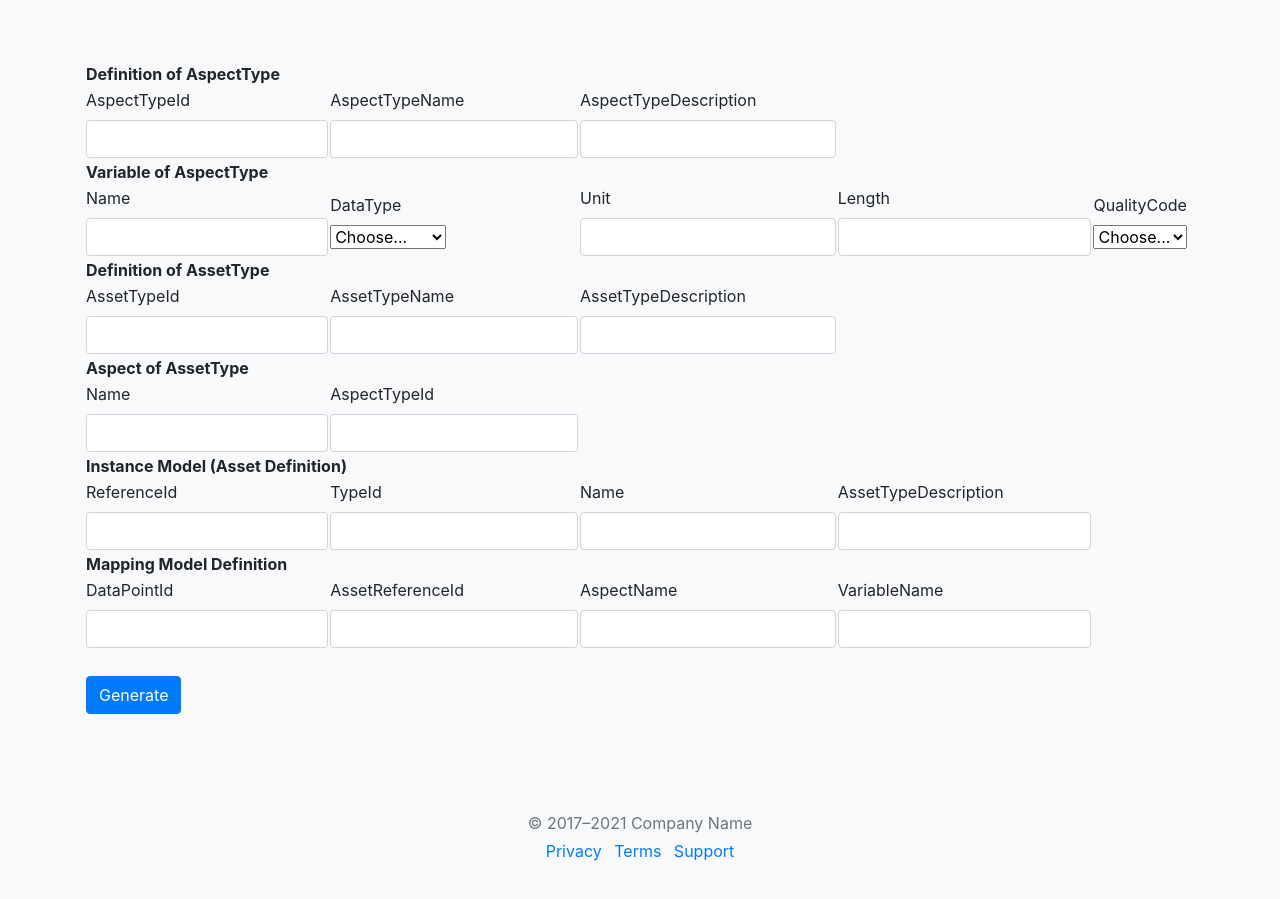
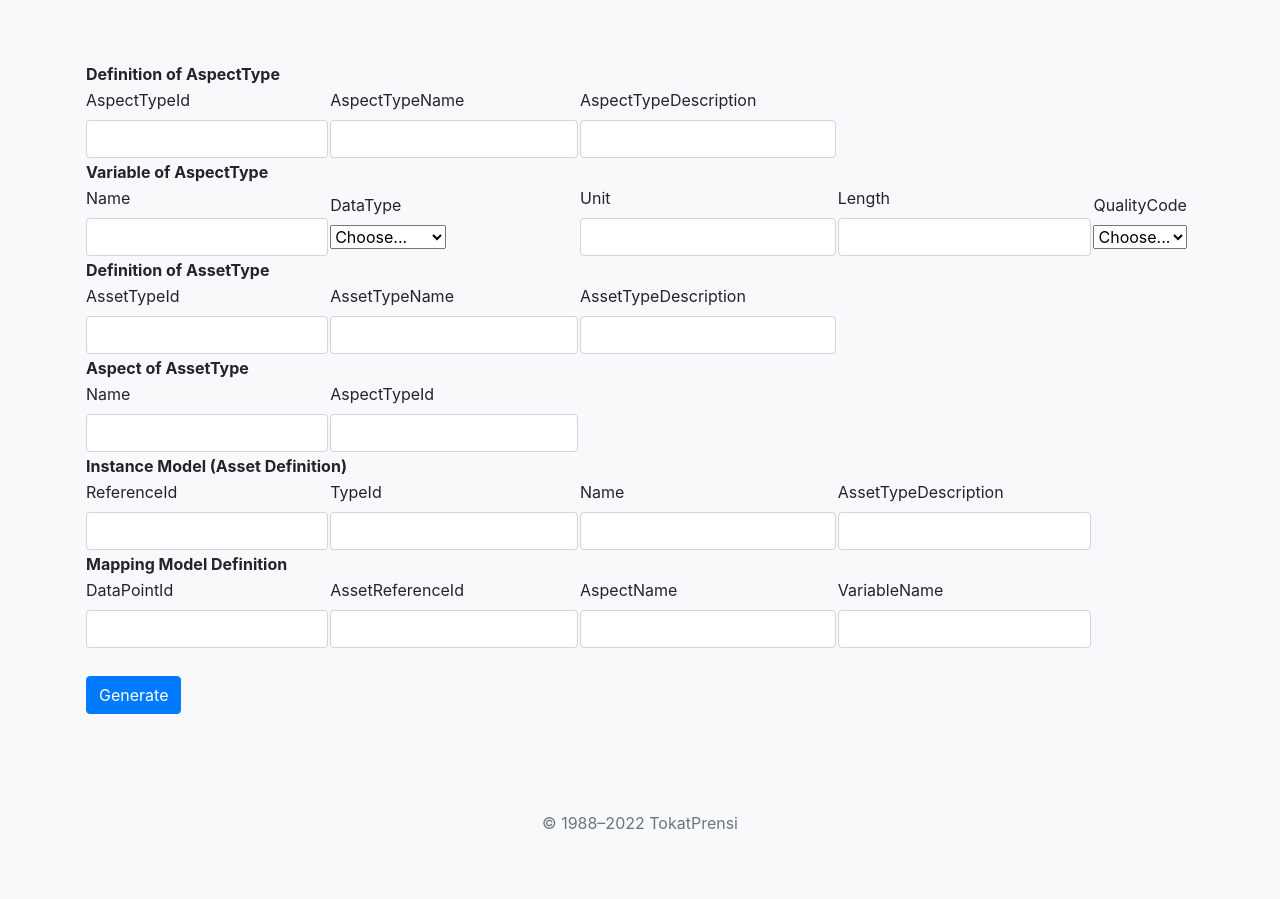
Before and after one commit to muhufuk/AssetModelGenerator, a plain HTML site: page index.html in a window 1280 px wide. Shown: the part 127-1026 px from the top of the page. Drawn offline with nearby package versions, Linux system fonts and the light colour scheme.

Commit message:
footer is updated

```diff
--- a/index.html
+++ b/index.html
@@ -276,12 +276,7 @@
   </main>
 
   <footer class="my-5 pt-5 text-muted text-center text-small">
-    <p class="mb-1">&copy; 2017–2021 Company Name</p>
-    <ul class="list-inline">
-      <li class="list-inline-item"><a href="#">Privacy</a></li>
-      <li class="list-inline-item"><a href="#">Terms</a></li>
-      <li class="list-inline-item"><a href="#">Support</a></li>
-    </ul>
+    <p class="mb-1">&copy; 1988–2022 TokatPrensi</p>
   </footer>
 </div>
 
```
